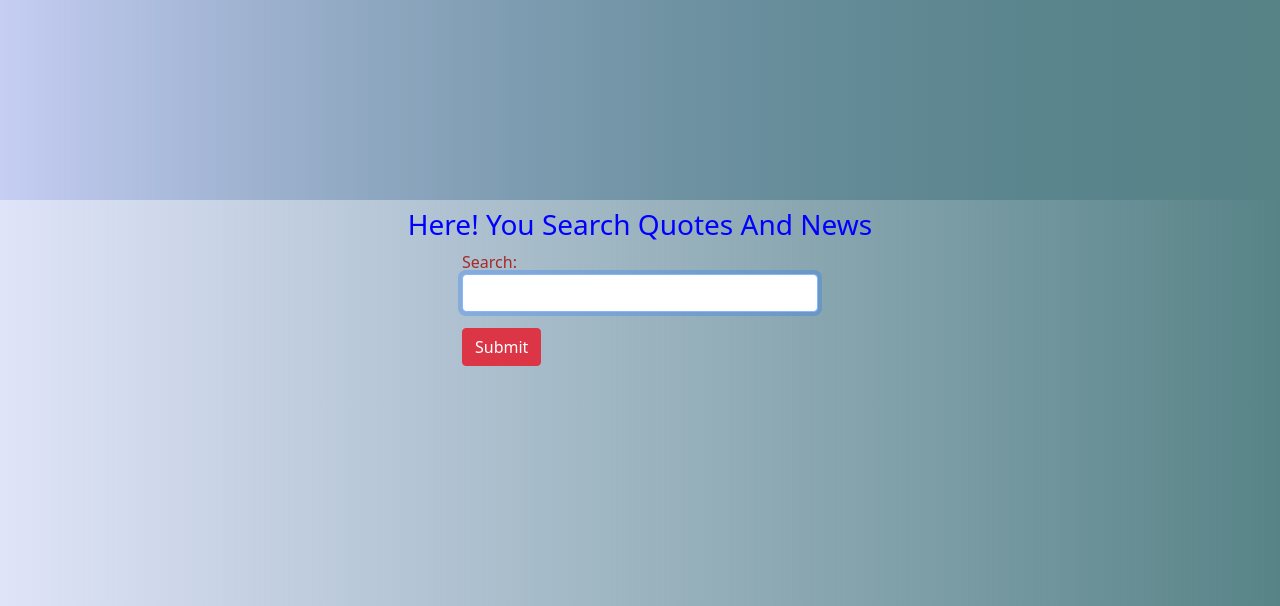
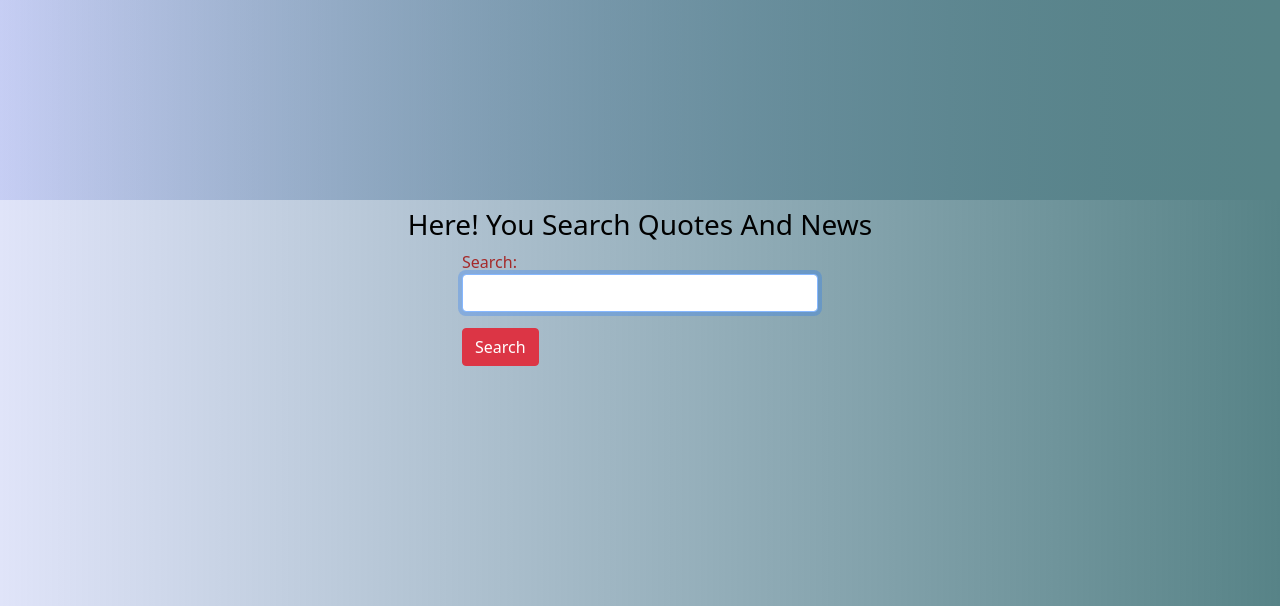
Before and after one commit to Muskan-090/News-and-Quotes-Scraping, a Django app: page /news/ in a window 1280 px wide. Shown: the top 606 px of the page. Run offline with Django 3.2, Linux system fonts and the light colour scheme; parts of the project's set-up code (start-up, migrations or seed data) failed here and were passed over.

Commit message:
Update home.html

```diff
--- a/scraping/templates/scraping/home.html
+++ b/scraping/templates/scraping/home.html
@@ -13,11 +13,11 @@
 
 
 </head>
-<body class = bs>
+<body  class = bs>
 <div class="fluid bs"></div>
 
-     <h3 class="text-center mt-2" style="color: blue;"> Here! You Search Quotes And  News  </h3>
-     <div class = "container ">
+     <h3 class="text-center mt-2" style="color: black;"> Here! You Search Quotes And  News  </h3>
+     <div class = "container  ">
 
     <div class="row">
         <div class = "col-sm-4"></div>
@@ -28,7 +28,7 @@
                 <sapn style="color: brown;">{{fm.label_tag}} </sapn>
                 <span class="mt-2">{{fm}} </span>
             {% endfor  %}
-            <input type="submit" value="Submit" class="btn btn-danger mt-3">
+            <input type="submit" value="Search" class="btn btn-danger mt-3">
             </div>
         </form>
         </div>
```
